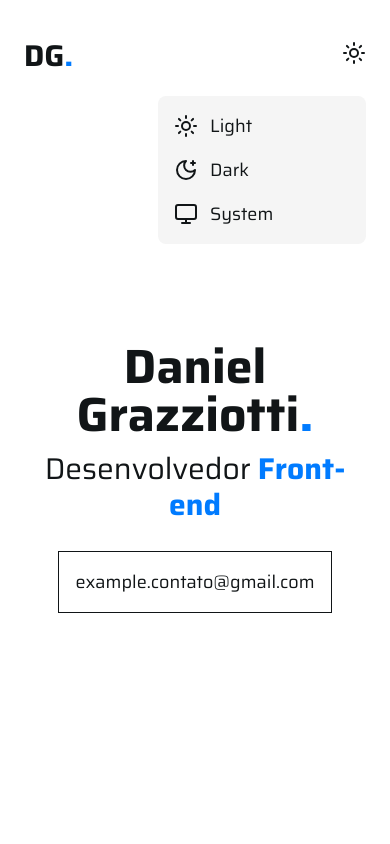
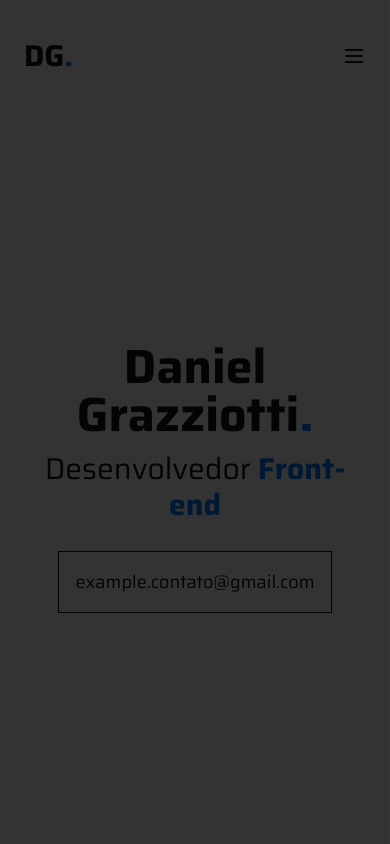
Before and after one commit to grazziotti/portfolio, a Next.js app: page / in a window 390 px wide. Both pictures are taken after a click on the button 354 px from the left and 52 px from the top of the page. Shown: the top 844 px of the page. Built offline with nearby package versions, Linux system fonts and the light colour scheme.

Commit message:
feat: add mobile menu

```diff
--- a/src/app/components/About.tsx
+++ b/src/app/components/About.tsx
@@ -4,7 +4,7 @@ export const About = () => {
   return (
     <SectionContainer title="Sobre mim">
       <div className="flex items-center justify-between md:justify-center">
-        <p className="max-w-xl text-xl sm:text-lg md:text-center">
+        <p className="max-w-xl text-xl md:text-center sm:text-lg">
           Lorem Ipsum is simply dummy text of the printing and typesetting
           industry. Lorem Ipsum has been the industry's standard dummy text ever
           since the 1500s, when an unknown printer took a galley of type and
--- /dev/null
+++ b/src/app/components/Header/MobileMenu.tsx
@@ -0,0 +1,55 @@
+'use client'
+
+import { useState } from 'react'
+
+import { NavBar } from './NavBar'
+import { ThemeSwitcher } from './ThemeSwitcher'
+
+import { Menu, X } from 'lucide-react'
+
+export const MobileMenu = () => {
+  const [show, setShow] = useState(false)
+  const [animate, setAnimate] = useState(false)
+
+  const openMenu = () => {
+    setShow(true)
+    window.setTimeout(() => {
+      setAnimate(true)
+    }, 10)
+  }
+
+  const closeMenu = () => {
+    setAnimate(false)
+    window.setTimeout(() => {
+      setShow(false)
+    }, 300)
+  }
+
+  return (
+    <div className="hidden flex-col sm:flex">
+      <button onClick={openMenu}>
+        <Menu />
+      </button>
+      {show && (
+        <>
+          <div
+            className={`${
+              animate && 'opacity-80'
+            } fixed left-0 top-0 z-20 h-screen w-screen bg-black opacity-0 transition duration-300`}
+          ></div>
+          <div
+            className={`${
+              animate && 'translate-x-0 opacity-100'
+            } fixed bottom-0 right-0 top-0 z-30 flex h-screen w-2/3 translate-x-full flex-col items-center justify-center gap-16 bg-secondary p-4 opacity-0 transition duration-300`}
+          >
+            <button onClick={closeMenu}>
+              <X />
+            </button>
+            <NavBar />
+            <ThemeSwitcher />
+          </div>
+        </>
+      )}
+    </div>
+  )
+}
--- a/src/app/components/Header/NavBar.tsx
+++ b/src/app/components/Header/NavBar.tsx
@@ -4,8 +4,8 @@ import { navigationLinks } from '@/app/utils/data'
 
 export const NavBar = () => {
   return (
-    <nav className="sm:hidden">
-      <ul className="flex items-center gap-8 md:gap-5">
+    <nav>
+      <ul className="flex items-center gap-8 md:gap-5 sm:flex-col sm:gap-3">
         {navigationLinks.map((link, index) => (
           <li key={index}>
             <Link
--- a/src/app/components/Header/ThemeSwitcher.tsx
+++ b/src/app/components/Header/ThemeSwitcher.tsx
@@ -49,7 +49,7 @@ export const ThemeSwitcher = () => {
       >
         <Menu.Items
           as="ul"
-          className="absolute right-0 mt-6 w-52 overflow-hidden rounded-lg bg-secondary py-2"
+          className="absolute right-0 mt-6 flex w-52 flex-col overflow-hidden rounded-lg bg-secondary py-2 sm:mt-2 sm:bg-secondaryHover"
         >
           {Themes.map((themeInfo, index) => (
             <Menu.Item key={index} as="li">
--- a/src/app/components/Header/index.tsx
+++ b/src/app/components/Header/index.tsx
@@ -1,4 +1,5 @@
 import { Logo } from './Logo'
+import { MobileMenu } from './MobileMenu'
 import { NavBar } from './NavBar'
 import { ThemeSwitcher } from './ThemeSwitcher'
 
@@ -6,10 +7,14 @@ export const Header = () => {
   return (
     <header className="px-10 sm:px-6">
       <div className="mx-auto max-w-5xl">
-        <div className="flex h-28 items-center justify-between">
+        <div className="flex h-28 items-center justify-between sm:hidden">
           <Logo />
           <NavBar />
           <ThemeSwitcher />
+        </div>
+        <div className="hidden h-28 items-center justify-between sm:flex">
+          <Logo />
+          <MobileMenu />
         </div>
       </div>
     </header>
--- a/src/app/components/Hero.tsx
+++ b/src/app/components/Hero.tsx
@@ -5,7 +5,7 @@ export const Hero = () => {
     <section>
       <div className="mx-auto max-w-5xl">
         <div className="flex h-[calc(100vh-112px)] flex-col items-center justify-center gap-3">
-          <h1 className="text-center text-8xl font-bold sm:text-5xl md:text-7xl">
+          <h1 className="text-center text-8xl font-bold md:text-7xl sm:text-5xl">
             Daniel Grazziotti<span className="text-target">.</span>
           </h1>
           <p className="text-center text-4xl sm:text-3xl">
--- a/src/app/components/Projects.tsx
+++ b/src/app/components/Projects.tsx
@@ -24,7 +24,7 @@ export const Projects = () => {
 
   return (
     <SectionContainer title="Projetos">
-      <div className="grid grid-cols-2 gap-32 sm:grid-cols-1 sm:justify-items-center md:gap-16">
+      <div className="grid grid-cols-2 gap-32 md:gap-16 sm:grid-cols-1 sm:justify-items-center">
         {projectsData.slice(0, visibleProjects).map((project, index) => (
           <div key={index} className="relative flex flex-col gap-3 sm:max-w-sm">
             <div className="relative flex-col gap-4">
```
